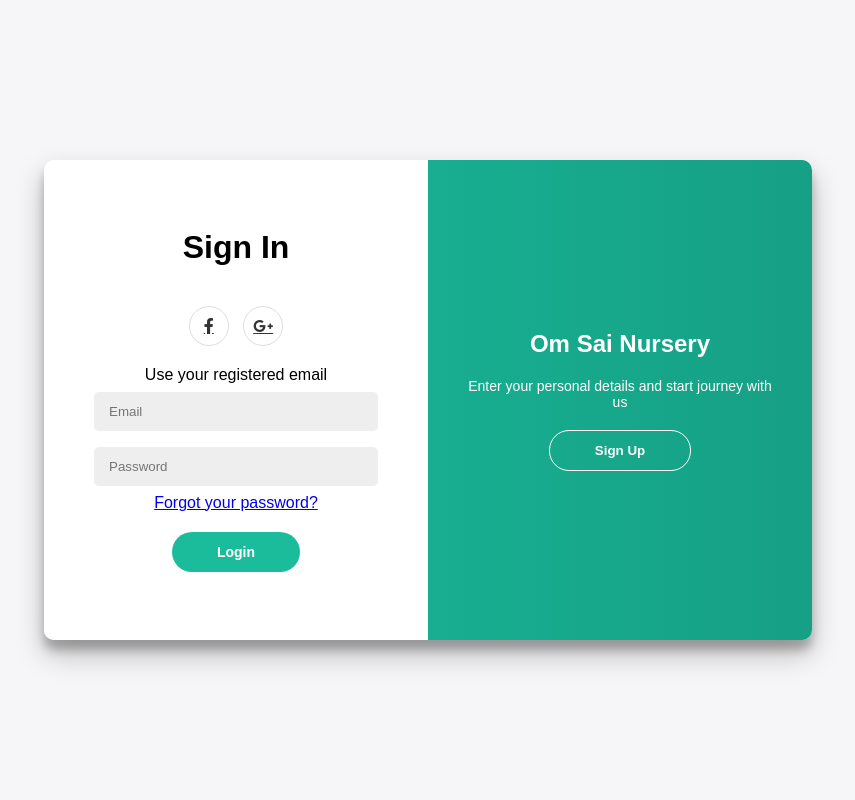
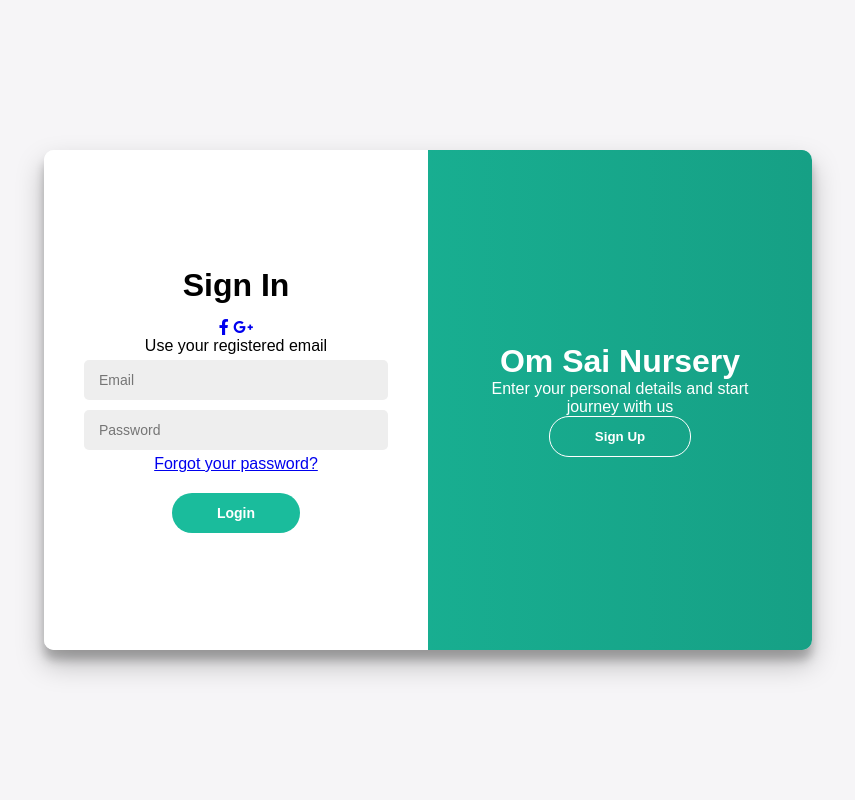
Before and after one commit to adityawalke97-prog/Om-Sai-Nursery-, a Flask app: page /login in a window 1280 px wide. Shown: the whole page, without its empty margins (212-1067 px from the left). Run offline with Flask 3, Linux system fonts and the light colour scheme.

Commit message:
Update signup.css

```diff
--- a/static/signup.css
+++ b/static/signup.css
@@ -11,7 +11,8 @@ body {
     display: flex;
     justify-content: center;
     align-items: center;
-    height: 100vh;
+    min-height: 100vh;
+    padding: 10px;
 }
 
 .container {
@@ -22,43 +23,42 @@ body {
     position: relative;
     width: 768px;
     max-width: 100%;
-    min-height: 480px;
+    min-height: 500px;
     overflow: hidden;
 }
 
 /* FORM CONTAINER */
 .form-container {
     position: absolute;
-    top:0;
+    top: 0;
     height: 100%;
     transition: all 0.6s ease-in-out;
 }
 
-/* SIGN IN */
+/* SIGN IN & SIGN UP (Desktop widths) */
 .sign-in-container {
-    left:0;
-    width:50%;
-    z-index:2;
+    left: 0;
+    width: 50%;
+    z-index: 2;
 }
 
-/* SIGN UP */
 .sign-up-container {
-    left:0;
-    width:50%;
-    opacity:0;
-    z-index:1;
+    left: 0;
+    width: 50%;
+    opacity: 0;
+    z-index: 1;
 }
 
-/* RIGHT PANEL ACTIVE */
+/* RIGHT PANEL ACTIVE (Desktop Animation) */
 .container.right-panel-active .sign-up-container {
     transform: translateX(100%);
-    opacity:1;
-    z-index:5;
+    opacity: 1;
+    z-index: 5;
 }
 
 .container.right-panel-active .sign-in-container {
     transform: translateX(100%);
-    opacity:0;
+    opacity: 0;
 }
 
 /* FORM STYLING */
@@ -66,7 +66,7 @@ form {
     background-color: #fff;
     display: flex;
     flex-direction: column;
-    padding: 0 50px;
+    padding: 0 40px;
     height: 100%;
     justify-content: center;
     align-items: center;
@@ -75,24 +75,17 @@ form {
 
 form h1 {
     font-weight: bold;
-    margin-bottom: 20px;
+    margin-bottom: 15px;
 }
 
-form input {
+form input, form select {
     background-color: #eee;
     border: none;
     padding: 12px 15px;
-    margin: 8px 0;
+    margin: 5px 0;
     width: 100%;
     border-radius: 5px;
-}
-form select {
-    background-color: #eee;
-    border: none;
-    padding: 12px 15px;
-    margin: 8px 0;
-    width: 100%;
-    border-radius: 5px;
+    font-size: 14px;
 }
 
 form button {
@@ -108,44 +101,16 @@ form button {
     transition: transform 0.3s ease;
 }
 
-form button:hover {
-    transform: scale(1.05);
-}
-
-/* SOCIAL CONTAINER */
-.social-container {
-    margin: 20px 0;
-}
-
-.social-container a {
-    border: 1px solid #ddd;
-    border-radius: 50%;
-    display: inline-flex;
-    justify-content: center;
-    align-items: center;
-    margin: 0 5px;
-    height: 40px;
-    width: 40px;
-    color: #333;
-    cursor: pointer;
-    transition: 0.3s;
-}
-
-.social-container a:hover {
-    background-color: #1abc9c;
-    color: white;
-}
-
-/* OVERLAY */
+/* OVERLAY (Desktop only) */
 .overlay-container {
     position: absolute;
-    top:0;
-    left:50%;
-    width:50%;
-    height:100%;
-    overflow:hidden;
+    top: 0;
+    left: 50%;
+    width: 50%;
+    height: 100%;
+    overflow: hidden;
     transition: transform 0.6s ease-in-out;
-    z-index:100;
+    z-index: 100;
 }
 
 .overlay {
@@ -169,23 +134,13 @@ form button:hover {
 }
 
 .overlay-panel {
-    flex:1;
-    display:flex;
-    flex-direction:column;
-    justify-content:center;
-    align-items:center;
-    padding:0 40px;
-    text-align:center;
-}
-
-.overlay-panel h1 {
-    font-size: 24px;
-    font-weight: bold;
-}
-
-.overlay-panel p {
-    font-size: 14px;
-    margin: 20px 0;
+    flex: 1;
+    display: flex;
+    flex-direction: column;
+    justify-content: center;
+    align-items: center;
+    padding: 0 40px;
+    text-align: center;
 }
 
 .ghost {
```
Also changed, not shown: other parts of static/signup.css (+64 -10 lines).
